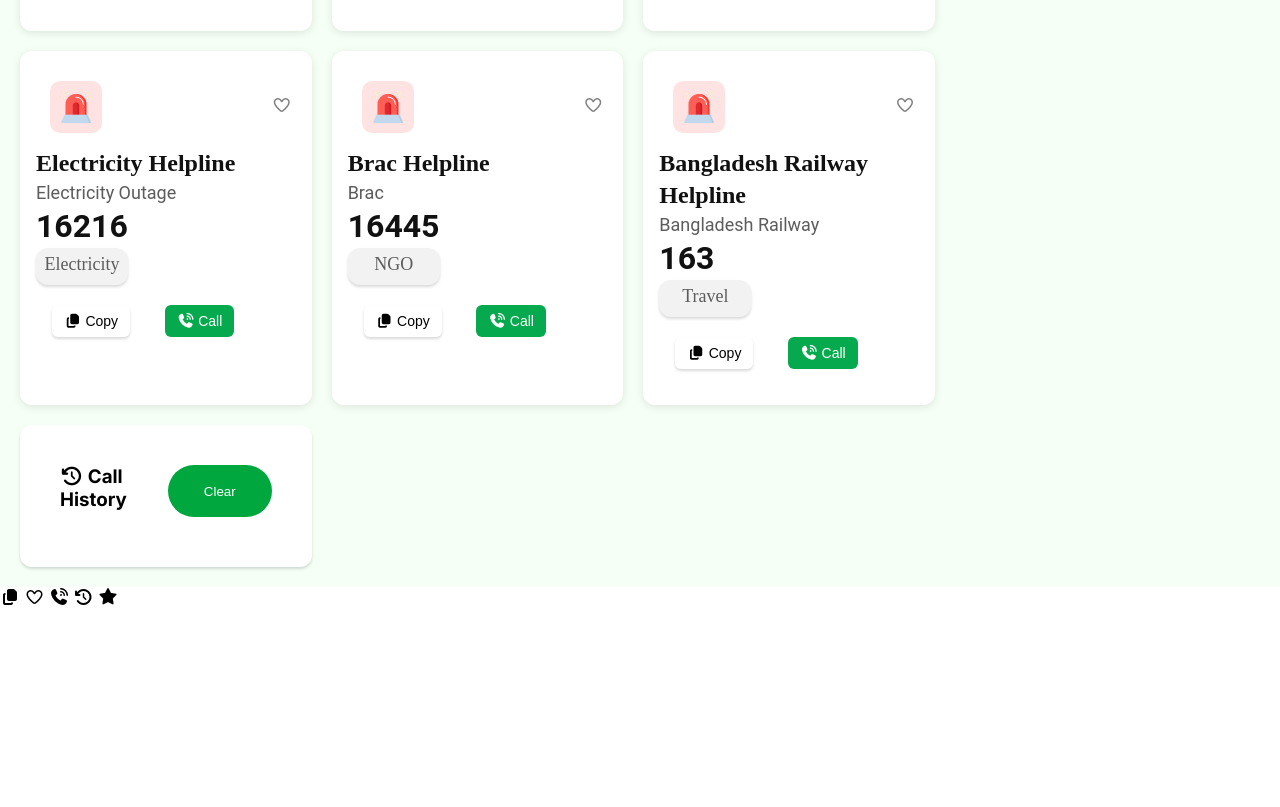
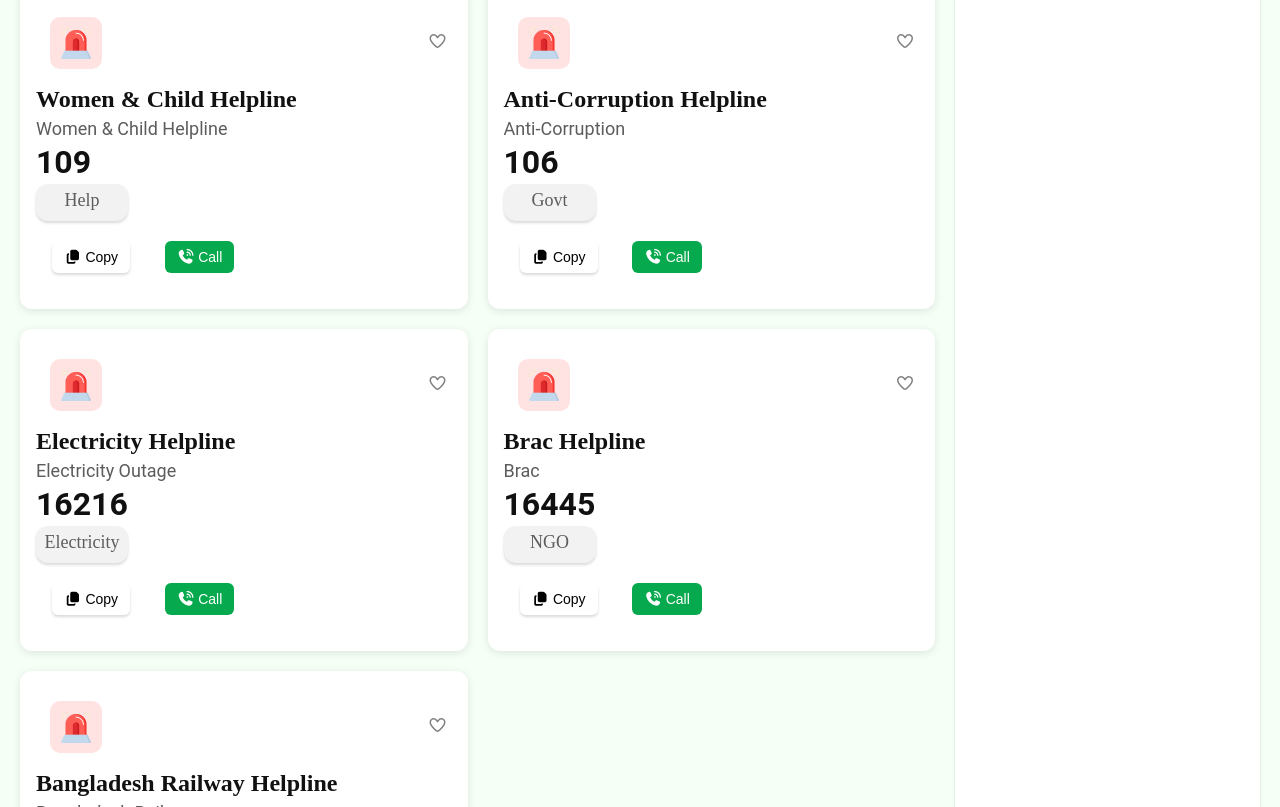
Before and after one commit to SAMIA-TASMIN/B12-A5-Emergency-Hotline, a plain HTML site: page index.html in a window 1280 px wide. Shown: the part 1103-1910 px from the top of the page. Before the commit the page ends 1710 px from the top, so only its background shows below. Drawn offline with Linux system fonts and the light colour scheme.

Commit message:
last commit

```diff
--- a/index.html
+++ b/index.html
@@ -36,7 +36,7 @@
             <p>Government Emergency Services at Your Fingertip – A Project by  Government of the People’s Republic of Bangladesh</p>
     </section>
 
-    <section class="container">
+    <div class="container">
   <!-- Cards -->
   <div class="cards">
     <div class="card">
@@ -173,6 +173,7 @@
         <button class="call"><i class="fa-solid fa-phone-volume"></i> Call</button>
       </div>
     </div>
+    </div>
 
   <!-- History -->
   <div class="history">
@@ -182,17 +183,7 @@
     </div>
     <ul id="historyList"></ul>
   </div>
-    </div>
-    </section>
-
-
-    <div class="">
-        <i class="fa-solid fa-copy"></i>
-        <i class="fa-regular fa-heart"></i>
-        <i class="fa-solid fa-phone-volume"></i>
-        <i class="fa-solid fa-clock-rotate-left"></i>
-        <i class="fa-solid fa-star"></i>
-    </div>
+  </div>
 
 <script>
   let heartCount = 0;
--- a/styles/style.css
+++ b/styles/style.css
@@ -99,30 +99,6 @@ h2{
     font-weight: 600;
     margin-top: 10px;
 }
-/* .card-section{
-    display: grid;
-    grid-template-columns: repeat(2,1fr);
-    background: rgba(245, 255, 246, 1);
-}
-
-.card p{
-    color: var(--Gray, rgba(92, 92, 92, 1));
-    font-family: Roboto;
-    font-size: 18px;
-    font-weight: 400;
-    line-height: 100%;
-    letter-spacing: 0%;
-    text-align: left;
-}
-h6{
-    color: var(--Gray, rgba(92, 92, 92, 1));
-    font-family: Hind Madurai;
-    font-size: 18px;
-    font-weight: 400;
-    line-height: 100%;
-    letter-spacing: 0%;
-    text-align: left;
-} */
 
 
 .container {
@@ -136,7 +112,7 @@ h6{
 
     .cards {
       display: grid;
-      grid-template-columns: repeat(auto-fit, minmax(250px, 1fr));
+      grid-template-columns: repeat(auto-fit, minmax(300px, 1fr));
       gap: 20px;
     }
 
@@ -191,7 +167,6 @@ h6{
       text-align: left;
     }
     .number {
-
       width: 372.67px;
       height: 38px;
       color: var(--Dark, rgba(17, 17, 17, 1));
@@ -280,7 +255,3 @@ h6{
       margin: 0;
       font-size: 14px;
     }
-    .history ul li {
-      border-bottom: 1px solid #eee;
-      padding: 8px 0;
-    }
```
